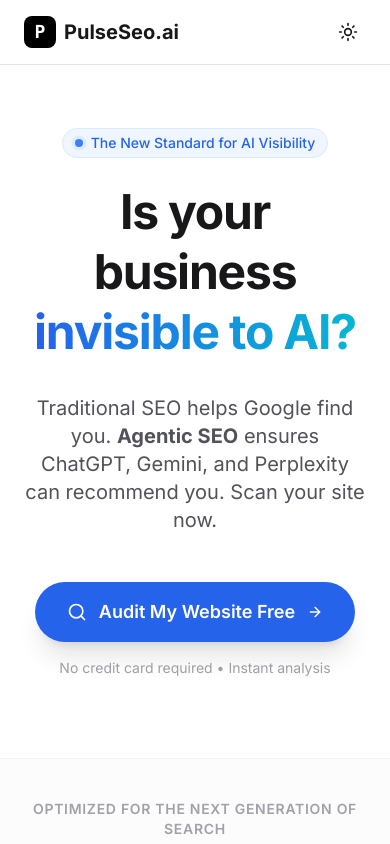
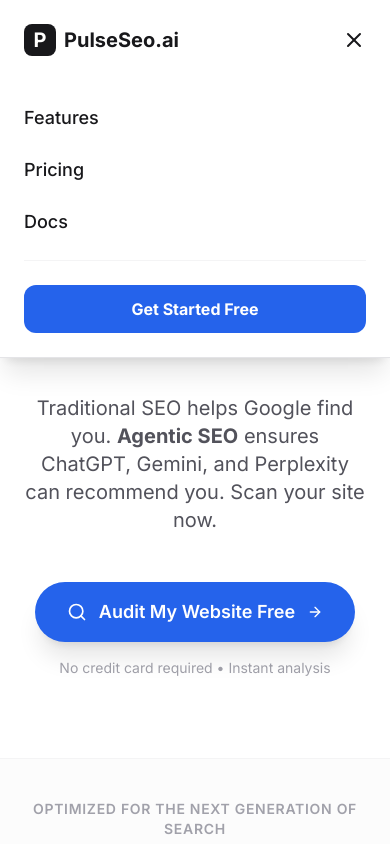
Before and after one commit to NarySar/my-seo-site, a Next.js app: page / in a window 390 px wide. Both pictures are taken after a click on the button 348 px from the left and 32 px from the top of the page. Shown: the top 844 px of the page. Built offline with nearby package versions, Linux system fonts and the light colour scheme.

Commit message:
Fix mobile menu and scroll performance

```diff
--- a/src/app/page.tsx
+++ b/src/app/page.tsx
@@ -10,8 +10,11 @@
 
       {/* --- HERO SECTION --- */}
       <section className="relative pt-32 pb-20 md:pt-48 md:pb-32 px-6">
-        <div className="absolute top-0 left-1/2 -translate-x-1/2 w-[800px] h-[500px] bg-blue-500/20 rounded-full blur-[120px] -z-10 pointer-events-none"></div>
+        {/* Changed: "hidden md:block" hides it on mobile to fix scrolling lag */}
+        <div className="hidden md:block absolute top-0 left-1/2 -translate-x-1/2 w-[800px] h-[500px] bg-blue-500/20 rounded-full blur-[120px] -z-10 pointer-events-none"></div>
 
+        {/* New: A simpler, smaller glow for mobile that won't lag */}
+        <div className="md:hidden absolute top-0 left-1/2 -translate-x-1/2 w-[300px] h-[300px] bg-blue-500/10 rounded-full blur-[60px] -z-10 pointer-events-none"></div>
         <div className="max-w-4xl mx-auto text-center">
           <div className="inline-flex items-center gap-2 px-3 py-1 rounded-full bg-blue-50 dark:bg-blue-900/30 border border-blue-100 dark:border-blue-800 text-blue-600 dark:text-blue-400 text-sm font-medium mb-6 animate-in fade-in slide-in-from-bottom-4 duration-500">
             <span className="relative flex h-2 w-2">
--- a/src/components/Navbar.tsx
+++ b/src/components/Navbar.tsx
@@ -1,36 +1,60 @@
+"use client";
+
 import Link from "next/link";
-import { ThemeToggle } from "./ThemeToggle";
+import { Zap, Menu, X } from "lucide-react"; // Added Menu and X icons
+import { useState } from "react";
 
 export default function Navbar() {
+  const [isOpen, setIsOpen] = useState(false);
+
   return (
-    <nav className="fixed top-0 w-full border-b border-zinc-200 dark:border-zinc-800 bg-white/80 dark:bg-black/80 backdrop-blur-md z-50">
-      <div className="max-w-7xl mx-auto px-6 h-16 flex items-center justify-between">
-        {/* Logo Section */}
-        <Link href="/" className="flex items-center gap-2 font-bold text-xl">
-          <div className="w-8 h-8 bg-black dark:bg-white rounded-lg flex items-center justify-center">
-            <span className="text-white dark:text-black font-mono text-lg">P</span>
+    <nav className="fixed top-0 left-0 right-0 z-50 bg-white/80 dark:bg-black/80 backdrop-blur-md border-b border-zinc-200 dark:border-zinc-800">
+      <div className="max-w-7xl mx-auto px-6 h-20 flex items-center justify-between">
+
+        {/* Logo */}
+        <Link href="/" className="flex items-center gap-2 font-bold text-xl text-zinc-900 dark:text-white">
+          <div className="h-8 w-8 bg-zinc-900 dark:bg-white text-white dark:text-black rounded-lg flex items-center justify-center font-bold">
+            P
           </div>
-          <span className="text-zinc-900 dark:text-white">PulseSeo.ai</span>
+          <span>PulseSeo.ai</span>
         </Link>
 
-        {/* Navigation Links */}
+        {/* Desktop Links (Hidden on Mobile) */}
         <div className="hidden md:flex items-center gap-8 text-sm font-medium text-zinc-600 dark:text-zinc-400">
           <Link href="#" className="hover:text-black dark:hover:text-white transition-colors">Features</Link>
           <Link href="#" className="hover:text-black dark:hover:text-white transition-colors">Pricing</Link>
           <Link href="#" className="hover:text-black dark:hover:text-white transition-colors">Docs</Link>
         </div>
 
-        {/* Actions */}
-        <div className="flex items-center gap-4">
-          <ThemeToggle />
-          <Link
-            href="#"
-            className="hidden sm:block px-4 py-2 text-sm font-medium text-white bg-black dark:bg-white dark:text-black rounded-full hover:opacity-90 transition-opacity"
-          >
+        {/* Desktop CTA & Theme Toggle (Hidden on Mobile) */}
+        <div className="hidden md:flex items-center gap-4">
+          {/* You can re-add your ThemeToggle component here if you have one */}
+          <Link href="/analyze" className="bg-zinc-900 dark:bg-white text-white dark:text-black px-5 py-2.5 rounded-full text-sm font-bold hover:opacity-90 transition-opacity">
             Get Started
           </Link>
         </div>
+
+        {/* Mobile Menu Button (Visible ONLY on Mobile) */}
+        <button
+          className="md:hidden text-zinc-900 dark:text-white"
+          onClick={() => setIsOpen(!isOpen)}
+        >
+          {isOpen ? <X className="w-6 h-6" /> : <Menu className="w-6 h-6" />}
+        </button>
       </div>
+
+      {/* Mobile Dropdown Menu */}
+      {isOpen && (
+        <div className="md:hidden absolute top-20 left-0 w-full bg-white dark:bg-black border-b border-zinc-200 dark:border-zinc-800 p-6 flex flex-col gap-6 shadow-xl animate-in slide-in-from-top-2">
+           <Link href="#" className="text-lg font-medium text-zinc-900 dark:text-white" onClick={() => setIsOpen(false)}>Features</Link>
+           <Link href="#" className="text-lg font-medium text-zinc-900 dark:text-white" onClick={() => setIsOpen(false)}>Pricing</Link>
+           <Link href="#" className="text-lg font-medium text-zinc-900 dark:text-white" onClick={() => setIsOpen(false)}>Docs</Link>
+           <hr className="border-zinc-100 dark:border-zinc-800"/>
+           <Link href="/analyze" className="bg-blue-600 text-white py-3 rounded-xl text-center font-bold" onClick={() => setIsOpen(false)}>
+            Get Started Free
+           </Link>
+        </div>
+      )}
     </nav>
   );
 }
```
